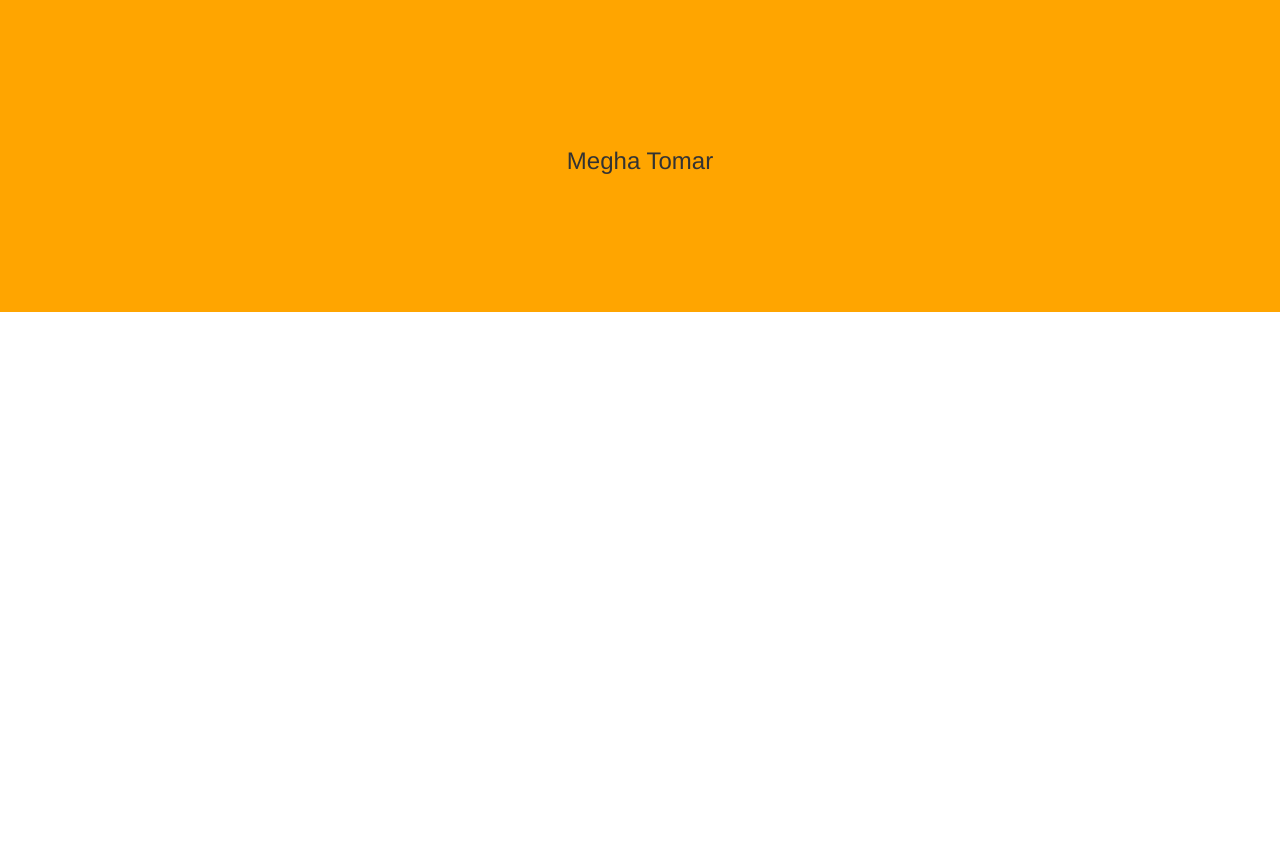
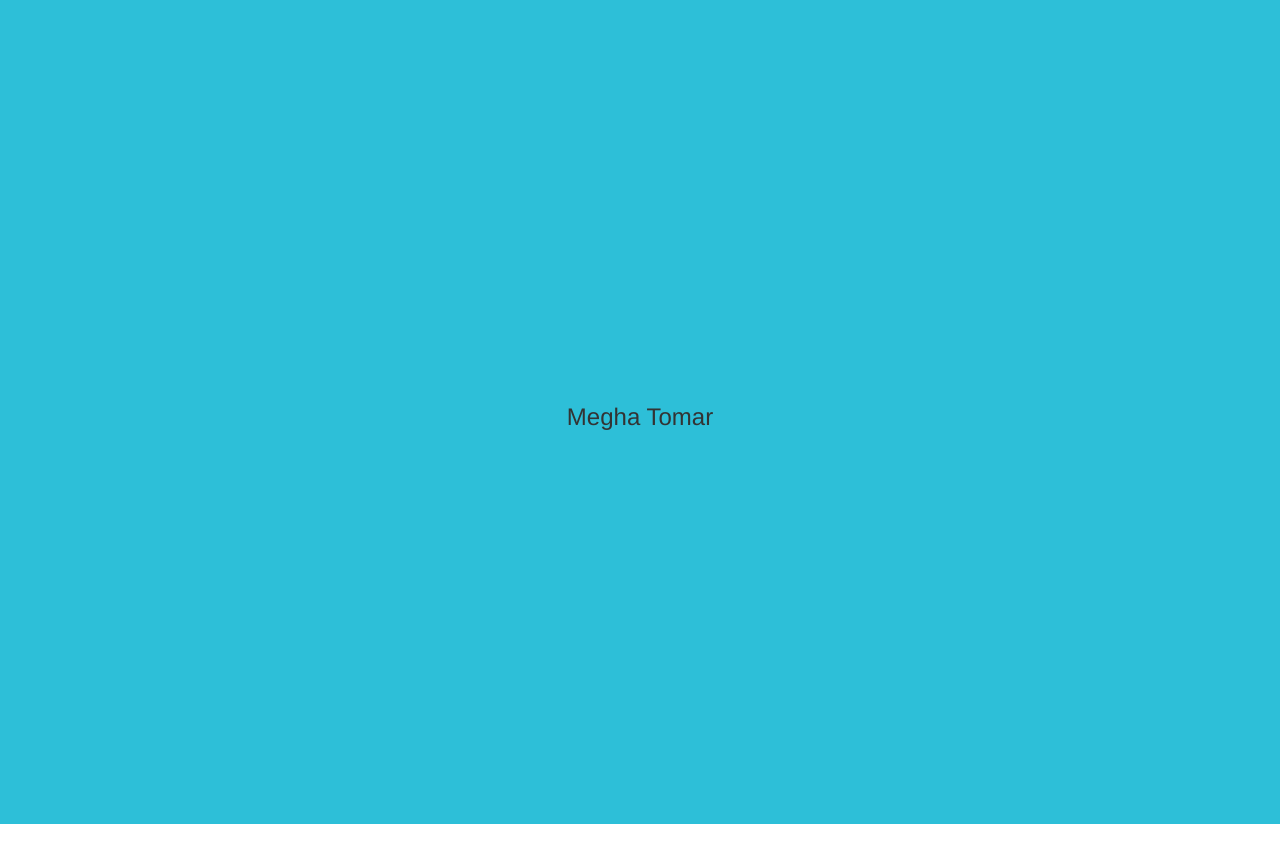
Before and after one commit to tarpit27/tarpit27.github.io, a plain HTML site: page index.html in a window 1280 px wide. Before the commit the page ends 800 px from the top, so only its background shows below. Drawn offline with nearby package versions, Linux system fonts and the light colour scheme.

Commit message:
modified index.html

```diff
--- a/stylesheets/custom.css
+++ b/stylesheets/custom.css
@@ -1,6 +1,6 @@
 .bg-1{
-	background-color: orange;
+	background-color: #2dbfd8;
 }
 .jumbotron{
-	padding: 10%;
+	padding: 30%;
 }
```
